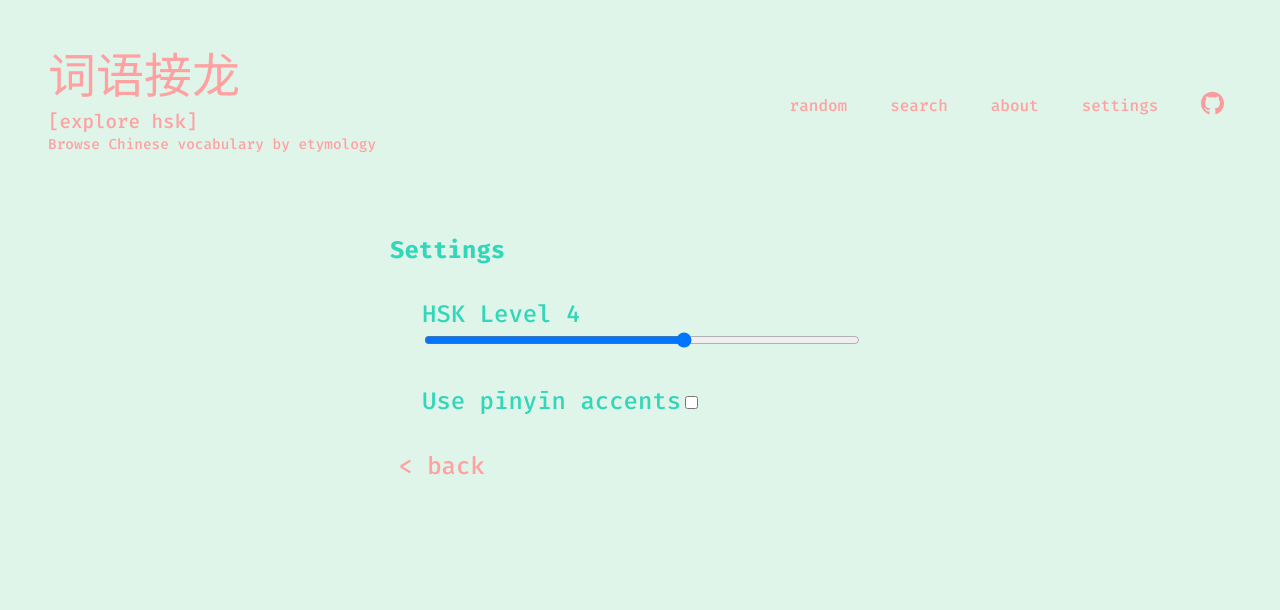
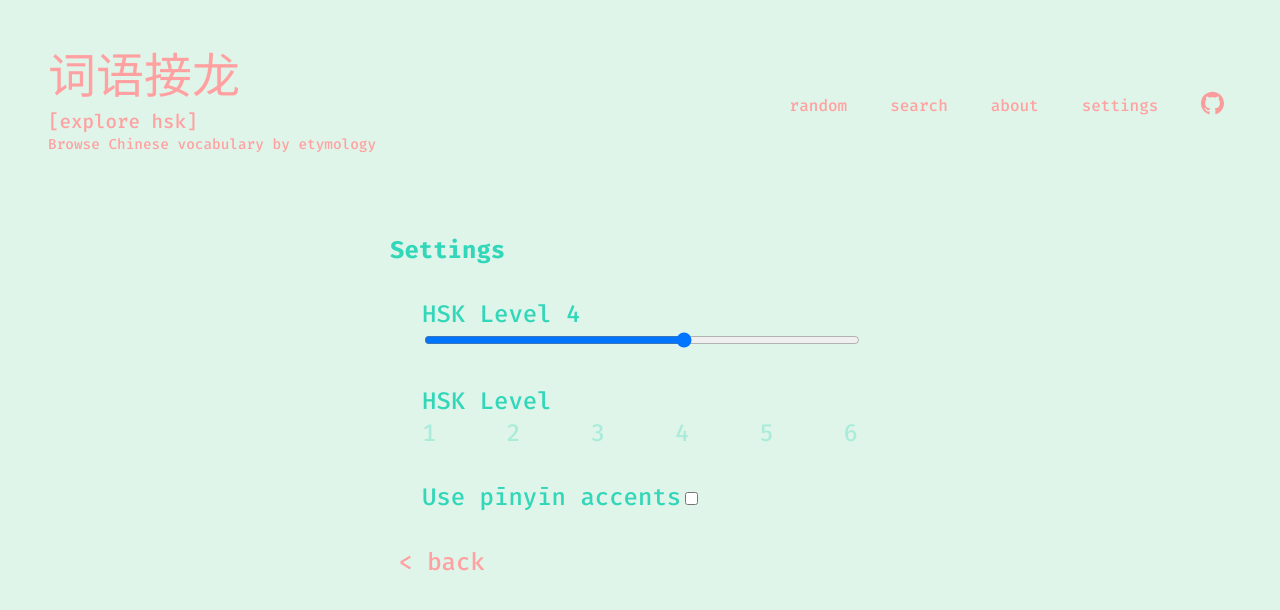
Before and after one commit to syltruong/explorehsk, a React (Create React App) app in the folder frontend-react/: page /settings in a window 1280 px wide. Shown: the top 610 px of the page. Built offline with nearby package versions, Linux system fonts and the light colour scheme.

Commit message:
set hsklevel to be buttons instead of sliders (wip)

```diff
--- a/frontend-react/src/Settings.css
+++ b/frontend-react/src/Settings.css
@@ -18,3 +18,20 @@ section button {
     font-size: 1.5em;
     color: #FFA1A1;
 }
+
+input[type="radio"] {
+    display:none;
+}
+
+input[type="radio"] + label{
+    opacity: 30%;
+}
+
+input[type="radio"]:checked + label {
+    opacity: 100%;
+}
+
+#hskLevels {
+    display: flex;
+    justify-content: space-between;
+}
--- a/frontend-react/src/Settings.js
+++ b/frontend-react/src/Settings.js
@@ -15,6 +15,16 @@ function Settings(props) {
     }
 
     let history = useHistory();
+
+    const hskLevels = []
+
+    for (let i=1; i<7; i++) {
+        hskLevels.push(
+            <div>
+                <input id={`hsk${i}`} type="radio" name="hskLevel"/><label for={`hsk${i}`}>{i}</label>
+            </div>
+        )
+    }
 
     return (
         <section className={"en"}>
@@ -37,6 +47,13 @@ function Settings(props) {
                 </div>
 
                 <div className="setting">
+                    <label>HSK Level</label>
+                    <div id="hskLevels">
+                        {hskLevels}
+                    </div>
+                </div>
+
+                <div className="setting">
                     <label for="use-pinyin-accents-checkbox">
                         Use pīnyīn accents
                     </label>
```
